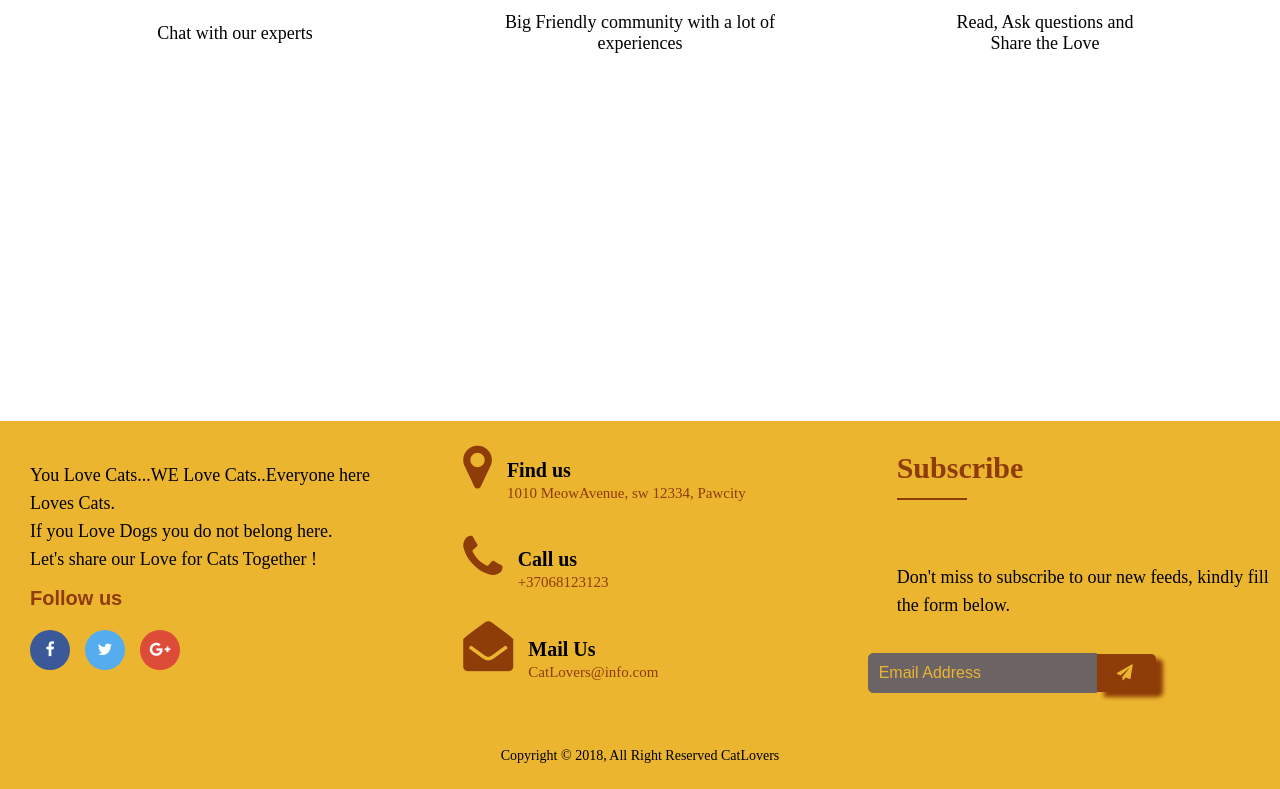
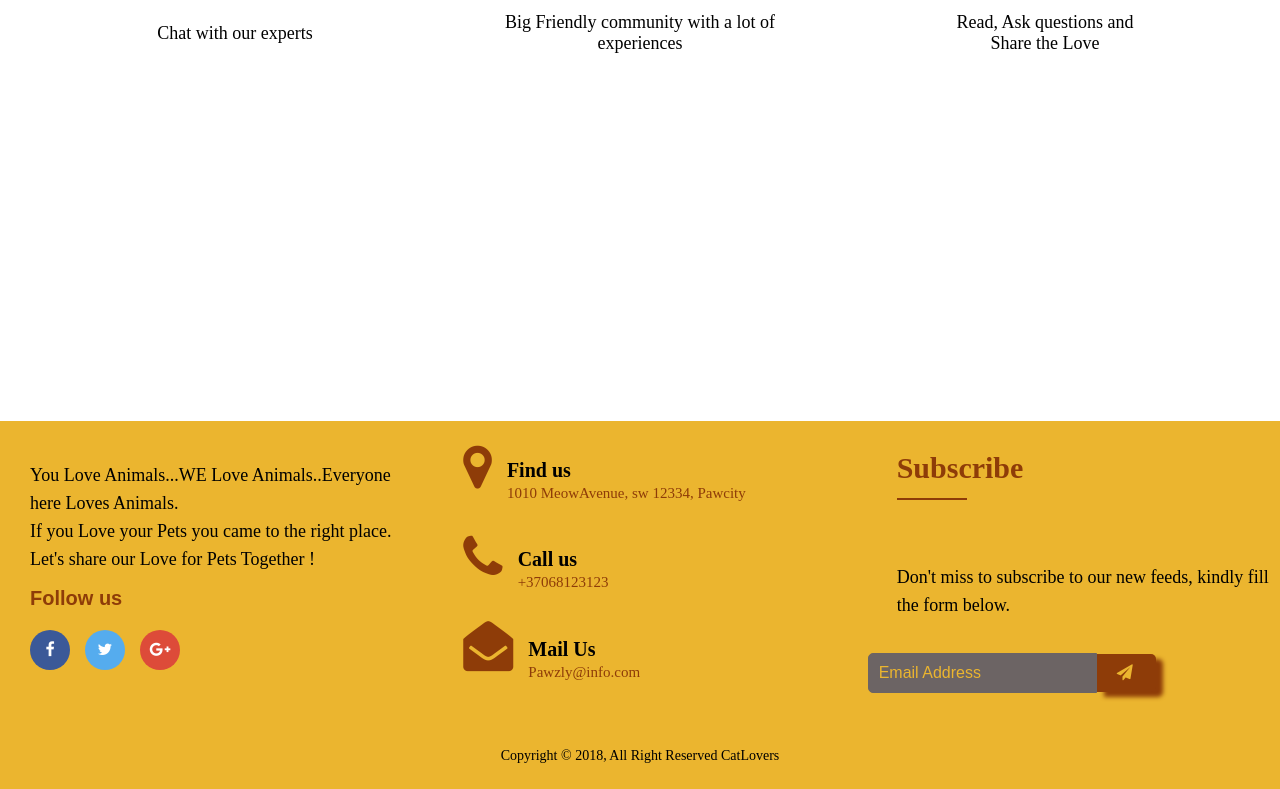
Before and after one commit to InetaKr/Baigiamasis, a React (Create React App) app: page / in a window 1280 px wide. Shown: the part 1431-2220 px from the top of the page. Built offline with nearby package versions, Linux system fonts and the light colour scheme; data requests are answered from the project's data file.

Commit message:
spelling mistake again

```diff
--- a/src/components/PageParts/Footer.jsx
+++ b/src/components/PageParts/Footer.jsx
@@ -6,9 +6,9 @@ const Footer = () => {
           <div className="footer-first-section">
             <div className="footer-text">
               <p>
-                You Love Cats...WE Love Cats..Everyone here Loves Cats. <br />{" "}
-                If you Love Dogs you do not belong here. <br />
-                Let's share our Love for Cats Together !
+                You Love Animals...WE Love Animals..Everyone here Loves Animals. <br />{" "}
+                If you Love your Pets you came to the right place. <br />
+                Let's share our Love for Pets Together !
               </p>
             </div>
             <div className="footer-social-icon">
@@ -43,7 +43,7 @@ const Footer = () => {
               <i className="fa fa-envelope-open company-info-icon"></i>
               <div className="company-info-text">
                 <h4>Mail Us</h4>
-                <span>CatLovers@info.com</span>
+                <span>Pawzly@info.com</span>
               </div>
             </div>
           </div>
```
